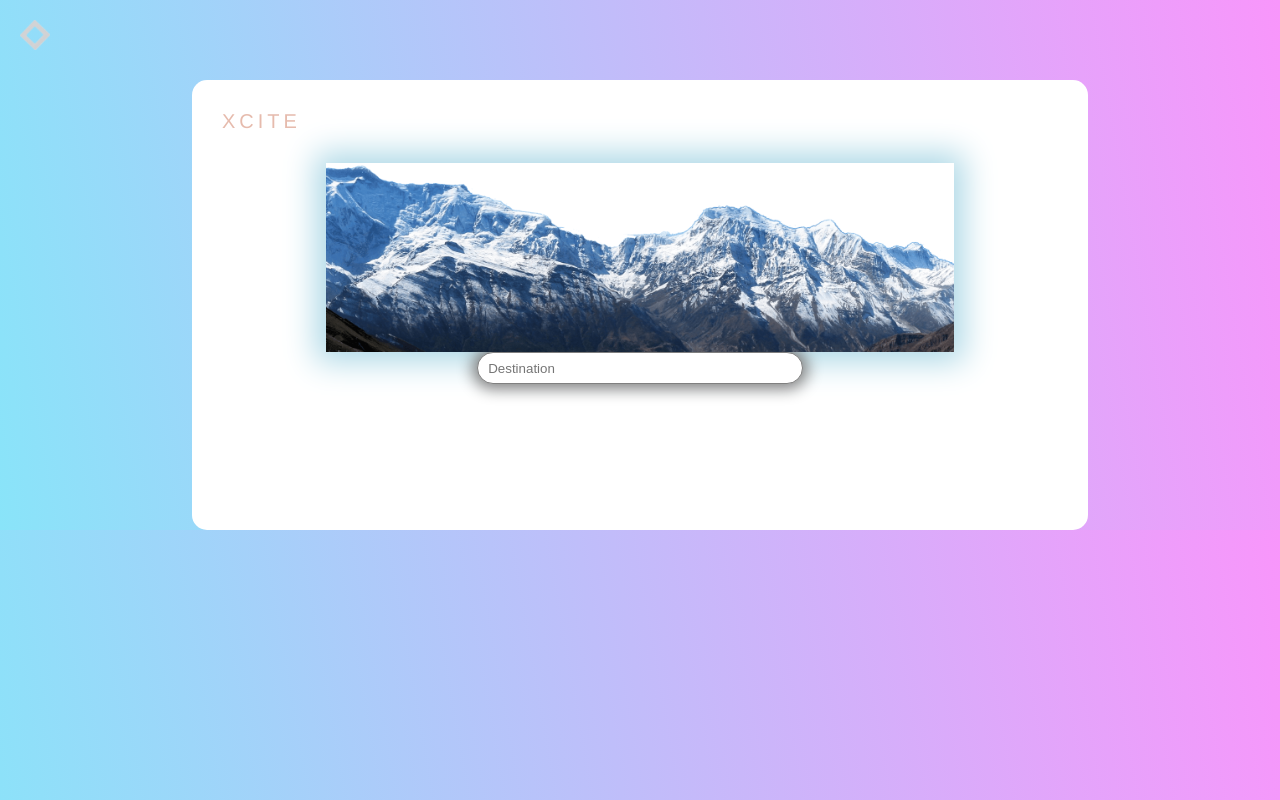
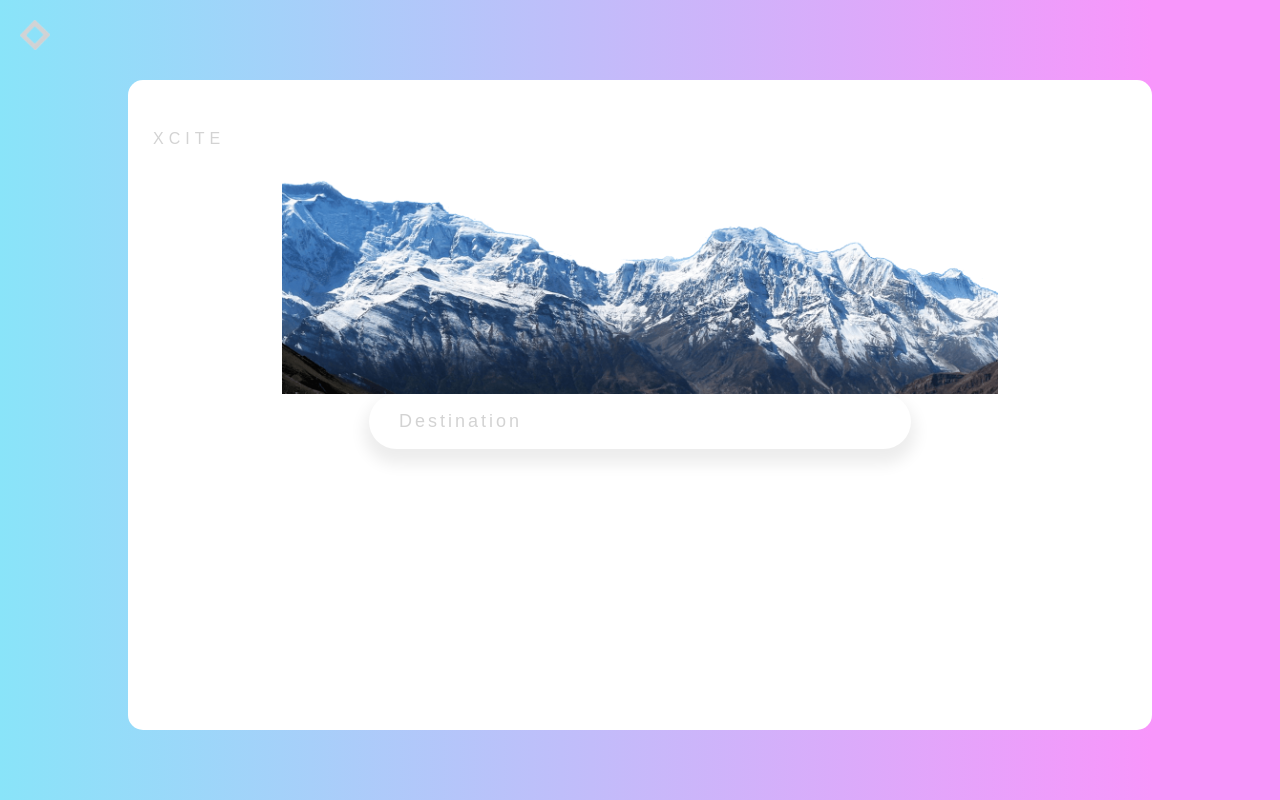
Before and after one commit to chandan2102/xcite, a plain HTML site: page index.html in a window 1280 px wide. Drawn offline with Linux system fonts and the light colour scheme.

Commit message:
style changes

```diff
--- a/index.html
+++ b/index.html
@@ -12,7 +12,9 @@
 	<div id="main">
 		<p id="header">XCITE</p>
 		<img id="mntn" src="images/mountains.png" alt="mountains">
-		<input id="search" type="text" name="destination" placeholder="Destination">
+		<div>
+			<input id="search" type="text" name="destination" placeholder="Destination">
+		</div>
 	</div>
 </body>
 </html>
--- a/style.css
+++ b/style.css
@@ -1,16 +1,22 @@
 *{
 	padding:0px;
 	margin:0px;
-  }
+}
+
+@import url('https://fonts.googleapis.com/css?family=Montserrat:400,600');
 
 body{
-	background: linear-gradient(260deg, #F896FB, #89E4F9);
+	height: auto;
+	min-height: 100%;
+	background: linear-gradient(270deg, #F896FB 10%, #89E4F9 100%);
 }
 
 #home{
 	height:40px;
 	width:100%;
 	padding: 20px 0px;
+
+	border: 0px solid red;
 }
 
 #logo{
@@ -21,18 +27,21 @@ body{
 
 #main{
 	background-color: white;
-	max-width: 70%;
-	height:450px;
+	max-width: 80%;
+	height:650px;
 	border-radius:15px;
 	margin: 0 auto;
 }
 
 #header{
-	padding: 30px;
-	font-family: Helvetica;
-	font-size:20px;
-	color: #e6bbad;
-	letter-spacing:4px;
+	padding: 50px 0px 30px 25px;
+
+	font-family: 'Montserrat', sans-serif;
+	font-size: 600;
+	letter-spacing: 5px;
+	color: lightgrey;
+	border: 0px solid red;
+
 }
 
 #mntn{
@@ -40,16 +49,49 @@ body{
 	display: block;
     margin-left: auto;
     margin-right: auto;
-    box-shadow: 0 0 30px 10px lightblue;
+    /* box-shadow: 0 0 30px 10px lightblue; */
 }
 
 #search{
+	width: 50%;
+	height: 55px;
+
 	display: block;
-    margin : 0 auto;
+	color: lightgrey;
+
+	margin : 0 auto;
+	padding-left: 30px;
+
+	font-family: 'Montserrat', sans-serif;
+	font-size: 18px;
+	letter-spacing: 3px;
+
 	border-radius: 30px;
-    border: 1px solid gray;
-    box-shadow: 0 0 15px 5px gray;
-    width: 35%;
-    height: 30px;
-    padding-left: 10px;
+	-moz-border-radius: 30px;
+	-webkit-border-radius: 30px;
+
+    border: 0px solid gray;
+	box-shadow: 0 10px 15px 5px #ededed;
+
 }
+
+input[type=text]{
+	color: lightgrey;
+}
+
+input[type=text]:focus{
+	outline: none;
+}
+
+::placeholder {
+	color: lightgrey;
+    opacity: 1;
+}
+
+:-ms-input-placeholder {
+	color: lightgrey;
+}
+
+::-ms-input-placeholder {
+    color: lightgrey;
+}
```
